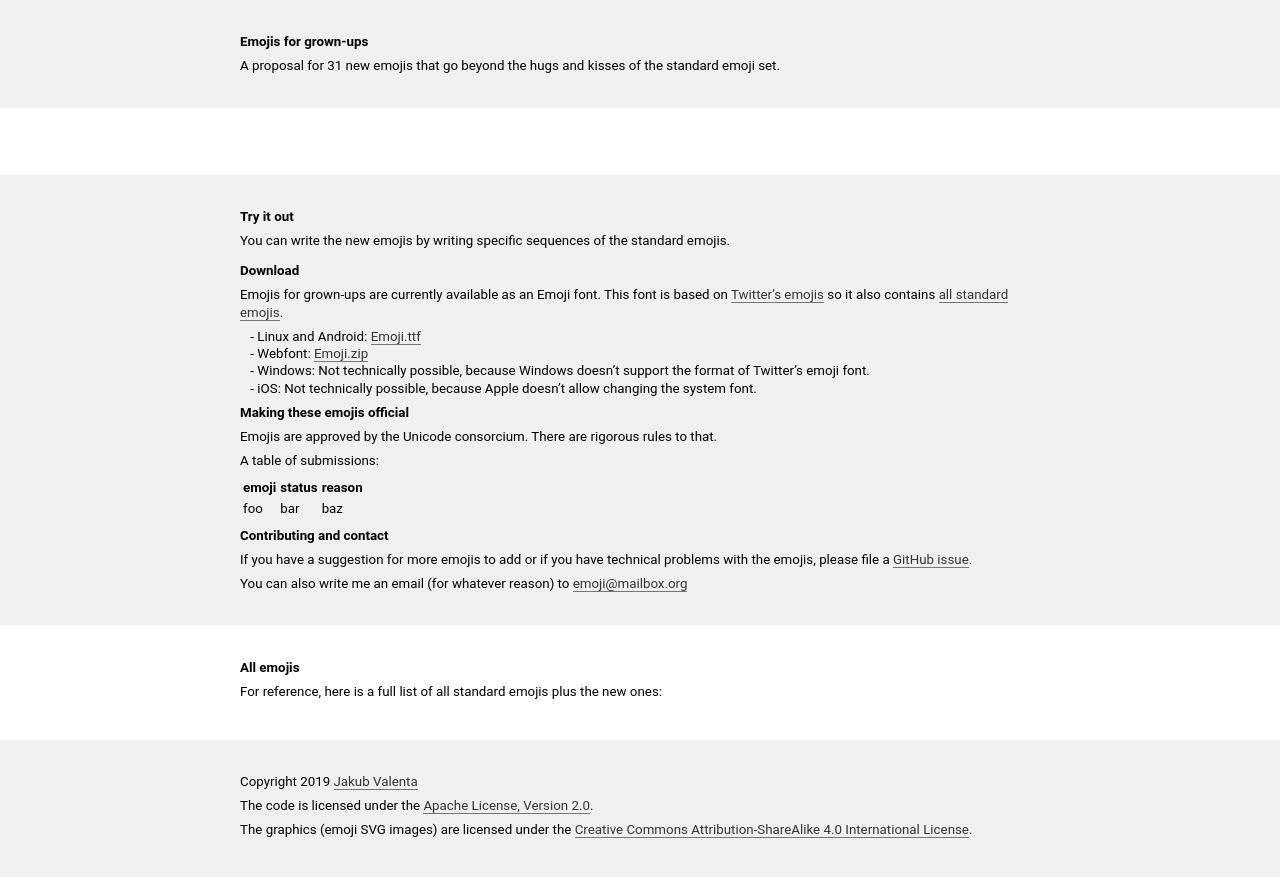
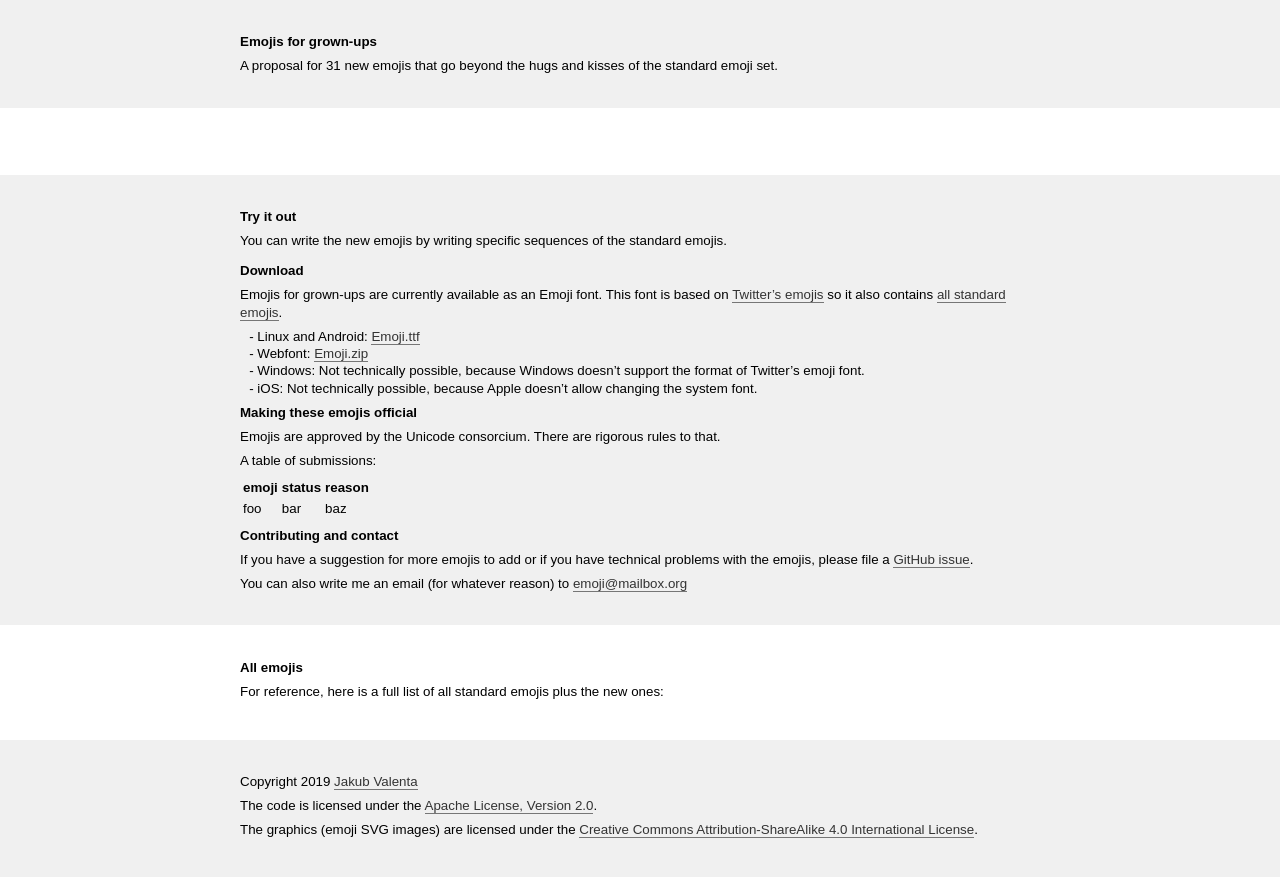
Before and after one commit to jakubvalenta/real-emoji, a Jekyll site: the page built from index.html, in a window 1280 px wide. Shown: the top 877 px of the page. Built offline with Jekyll 4.4.1, drawn with Linux system fonts in a browser that asks for light colours; nearby versions of some CDN libraries; library files that are not in the unit come from our copies.

Commit message:
css: Change font to Source Sans Pro

```diff
--- a/css/main.scss
+++ b/css/main.scss
@@ -26,7 +26,7 @@
 }
 
 body {
-  font-family: 'Roboto', 'Arial', sans-serif;
+  font-family: 'Source Sans Pro', 'Arial', sans-serif;
   font-size: 10/12*100%;
   line-height: 1.3;
   background: #f0f0f0;
@@ -144,19 +144,6 @@
 .emoji-img {
   width: 100%;
 }
-.emoji-details {
-  @extend %clearfix;
-
-  dt {
-    float: left;
-    clear: left;
-    padding-right: 1em;
-    font-weight: bold;
-  }
-  dd {
-    float: left;
-  }
-}
 
 .emojis--sequences {
   .emoji {
```
